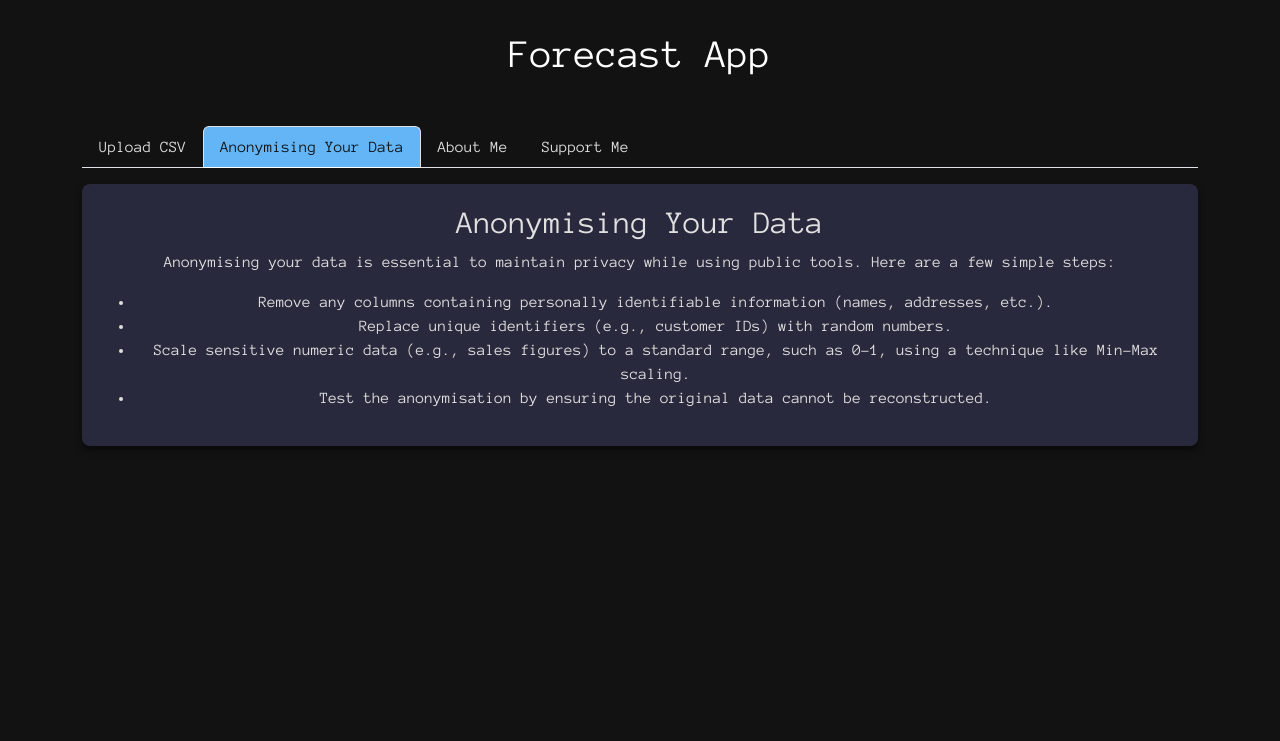
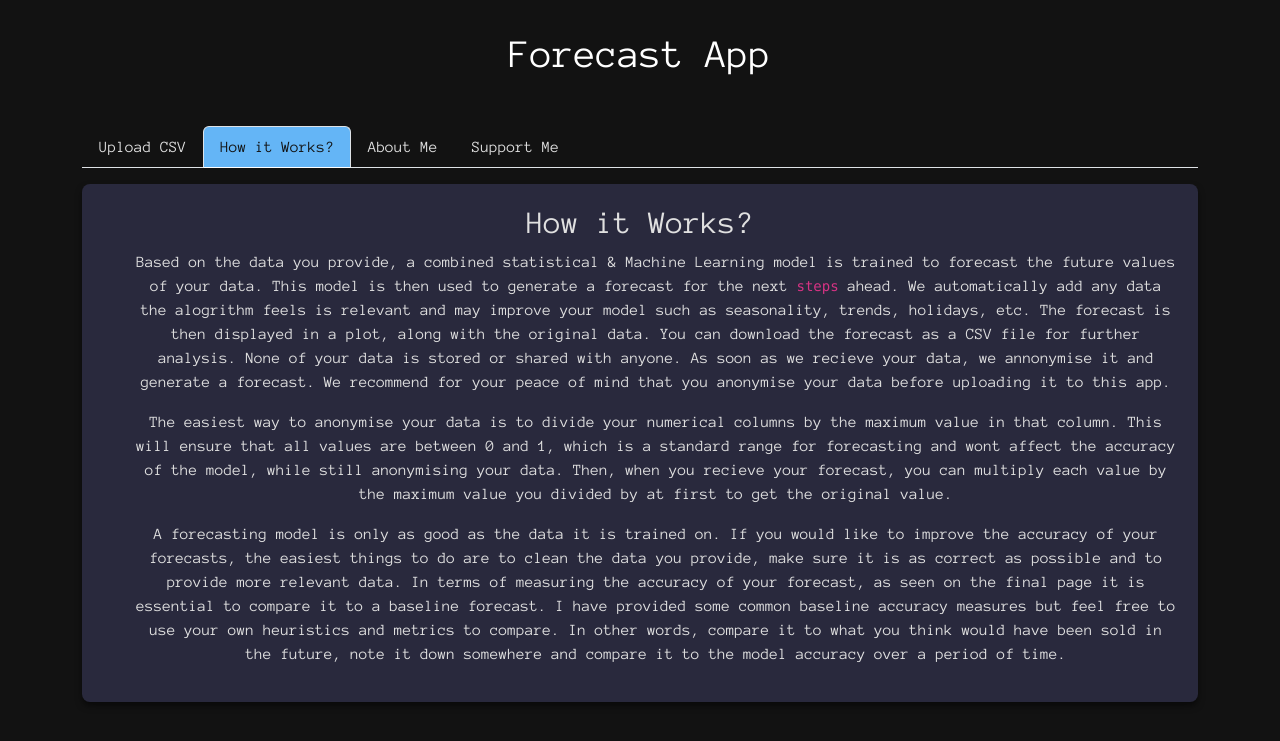
Before and after one commit to vidulk/forecast_web, a Flask app: page / in a window 1280 px wide, after a click on "How it Works?". Shown: the top 741 px of the page. Run offline with Flask 3, Linux system fonts and the light colour scheme; some libraries are stand-ins or nearby versions.

Commit message:
many changes

```diff
--- a/templates/upload.html
+++ b/templates/upload.html
@@ -48,7 +48,7 @@
                 <button class="nav-link active" id="upload-tab" data-bs-toggle="tab" data-bs-target="#upload" type="button" role="tab" aria-controls="upload" aria-selected="true">Upload CSV</button>
             </li>
             <li class="nav-item" role="presentation">
-                <button class="nav-link" id="anonymise-tab" data-bs-toggle="tab" data-bs-target="#anonymise" type="button" role="tab" aria-controls="anonymise" aria-selected="false">Anonymising Your Data</button>
+                <button class="nav-link" id="anonymise-tab" data-bs-toggle="tab" data-bs-target="#anonymise" type="button" role="tab" aria-controls="anonymise" aria-selected="false">How it Works?</button>
             </li>
             <li class="nav-item" role="presentation">
                 <button class="nav-link" id="about-tab" data-bs-toggle="tab" data-bs-target="#about" type="button" role="tab" aria-controls="about" aria-selected="false">About Me</button>
@@ -72,18 +72,37 @@
                 <p class="mt-3">Upload a CSV file with two columns: one named <code>dt</code> for dates and another named <code>value</code> for the data to forecast.</p>
             </div>
 
-            <!-- Anonymising Your Data Tab -->
+            <!-- How it Works? Tab -->
             <div class="tab-pane fade" id="anonymise" role="tabpanel" aria-labelledby="anonymise-tab">
-                <h2>Anonymising Your Data</h2>
-                <p>
-                    Anonymising your data is essential to maintain privacy while using public tools.
-                    Here are a few simple steps:
-                </p>
+                <h2>How it Works?</h2>
                 <ul>
-                    <li>Remove any columns containing personally identifiable information (names, addresses, etc.).</li>
-                    <li>Replace unique identifiers (e.g., customer IDs) with random numbers.</li>
-                    <li>Scale sensitive numeric data (e.g., sales figures) to a standard range, such as 0-1, using a technique like Min-Max scaling.</li>
-                    <li>Test the anonymisation by ensuring the original data cannot be reconstructed.</li>
+                    <p>
+                        Based on the data you provide, a combined statistical & Machine Learning model is trained to forecast the future values of your data.
+                        This model is then used to generate a forecast for the next <code>steps</code> ahead.
+
+                        We automatically add any data the alogrithm feels is relevant and may improve your model such as seasonality, trends, holidays, etc.
+
+                        The forecast is then displayed in a plot, along with the original data.
+                        You can download the forecast as a CSV file for further analysis.
+                        None of your data is stored or shared with anyone. As soon as we recieve your data, we annonymise it and generate a forecast.
+                        We recommend for your peace of mind that you anonymise your data before uploading it to this app.
+                    </p>
+                    <p>
+                        The easiest way to anonymise your data is to divide your numerical columns by the maximum value in that column.
+                        This will ensure that all values are between 0 and 1, which is a standard range for forecasting
+                        and wont affect the accuracy of the model, while still anonymising your data.
+                        Then, when you recieve your forecast, you can multiply each value by the maximum value you divided by at first to get the original value.
+                    </p>
+                    <p>
+                        A forecasting model is only as good as the data it is trained on.
+                        If you would like to improve the accuracy of your forecasts, the easiest things to do are
+                        to clean the data you provide, make sure it is as correct as possible and to provide more relevant data.
+                        In terms of measuring the accuracy of your forecast, as seen on the final page it is essential to compare it to a baseline forecast.
+                        I have provided some common baseline accuracy measures but feel free to use your own heuristics and metrics to compare.
+                        In other words, compare it to what you think would have been sold in the future,
+                        note it down somewhere and compare it to the model accuracy over a period of time.
+                    </p>
+
                 </ul>
             </div>
 
@@ -91,9 +110,14 @@
             <div class="tab-pane fade" id="about" role="tabpanel" aria-labelledby="about-tab">
                 <h2>About Me</h2>
                 <p>
-                    Hi, I'm a data enthusiast passionate about making forecasting and data analysis accessible to everyone.
+                    Hi, My name is Vidul Khanna and I'm a data scientist currently working on Forecasting & other Data stuff at a Unicorn in
+                    Bangalore, India. When Learning about Forecasting, there is alot of information out there, but I found it difficult to find a
+                    simple and easy to use tool that would allow me to generate forecasts quickly and easily.
                     This app is designed to help you generate time series forecasts quickly and easily.
-                    Feel free to reach out with any feedback or suggestions!
+
+                    If you have any questions or suggestions, please don't hesitate to reach out to me!
+                    My email address is <a href="mailto:forecasting@data.dev">forecasting@data.dev</a>.
+
                 </p>
             </div>
 
@@ -102,9 +126,9 @@
                 <h2>Support Me</h2>
                 <p>
                     If you find this app helpful, consider supporting my work!
-                    Your contributions will help me maintain and improve this tool.
+                    Your contributions will really help me maintain and improve this tool.
                 </p>
-                <a href="https://www.paypal.com/donate" class="btn btn-success" target="_blank">Donate</a>
+                <a href="https://buymeacoffee.com/vidulk" class="btn btn-success" target="_blank">Donate</a>
             </div>
         </div>
     </div>
```
Also changed, not shown: forecasting.py (+48 -0 lines), templates/result.html (+16 -0 lines).
